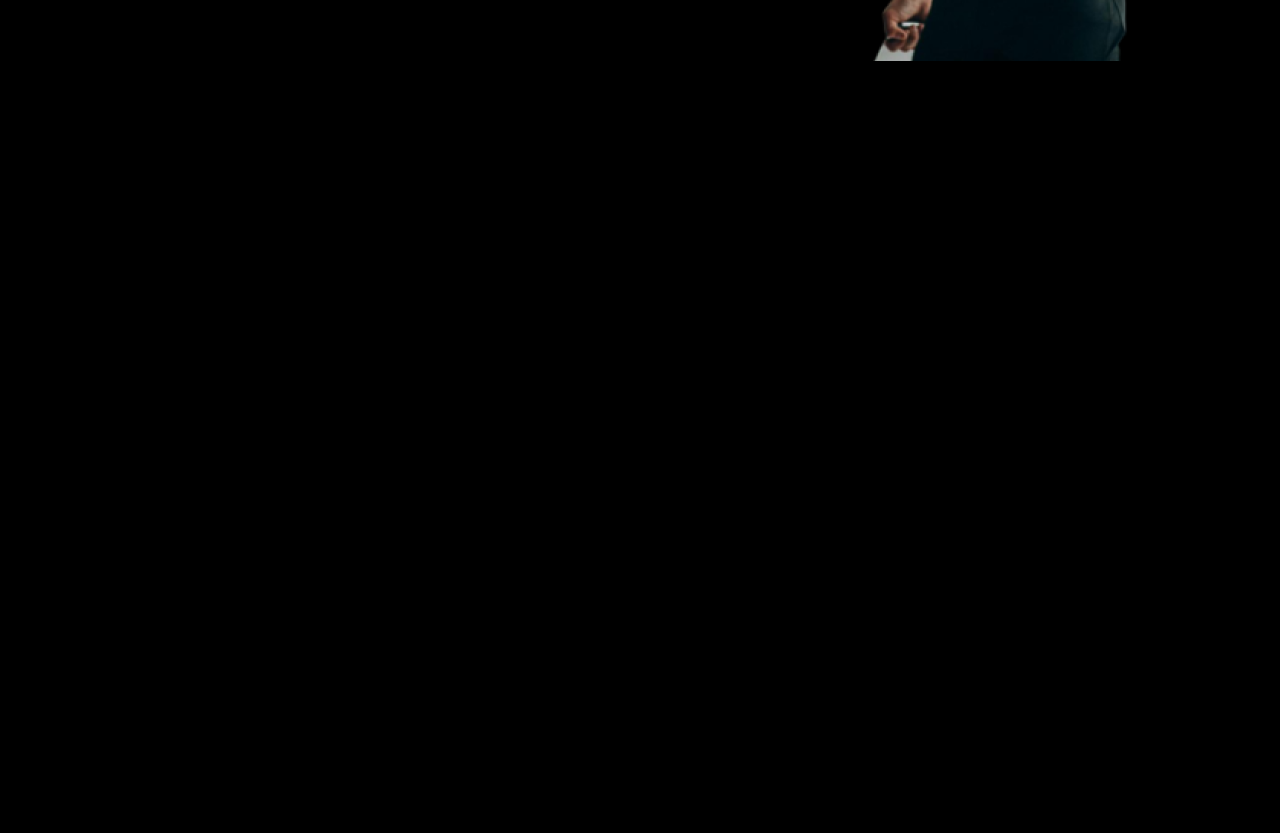
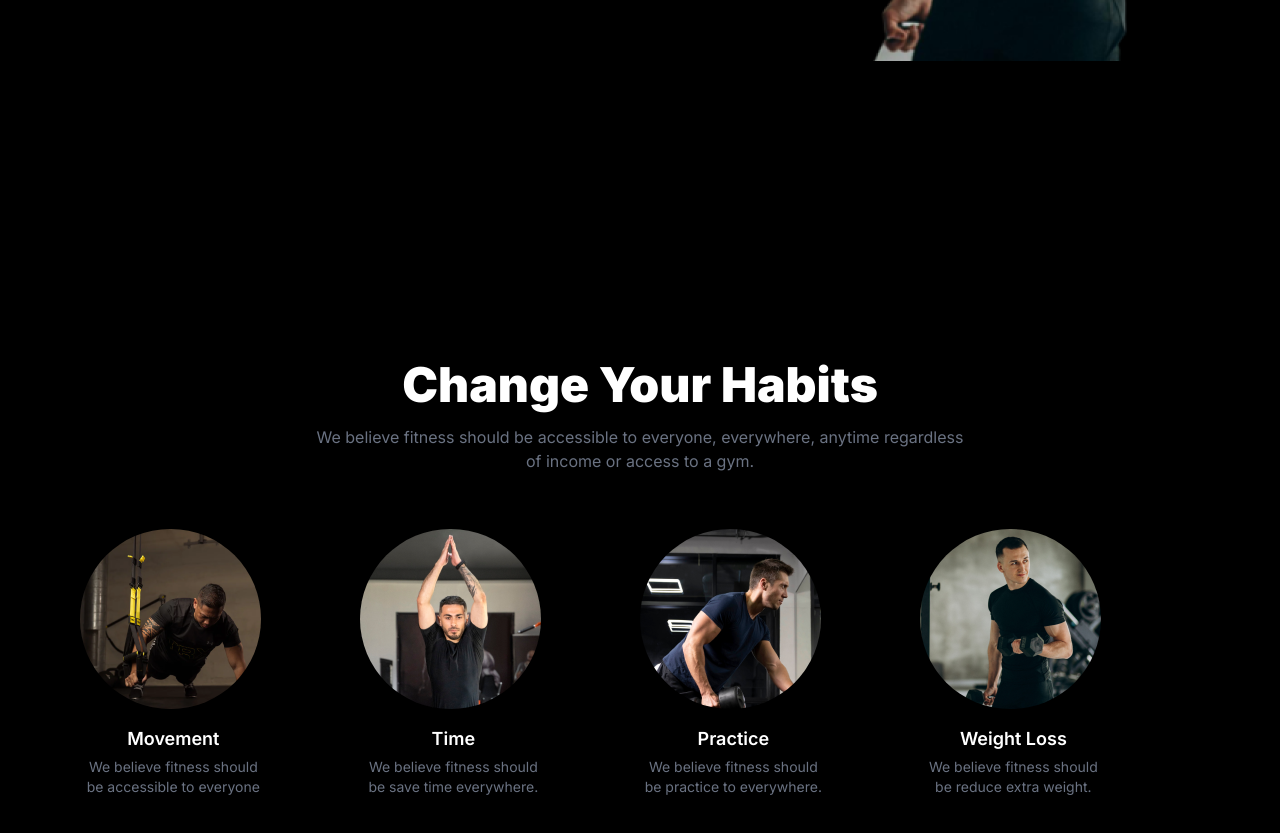
Before and after one commit to shihabuddin-dev/fitness-grow, a plain HTML site: page index.html in a window 1280 px wide. Shown: the part 599-1432 px from the top of the page. Before the commit the page ends 800 px from the top, so only its background shows below. Drawn offline with nearby package versions, Linux system fonts and the light colour scheme.

Commit message:
Change Your Habits section has been added

```diff
--- a/index.html
+++ b/index.html
@@ -47,7 +47,7 @@
         </nav>
 
         <!-- hero section  -->
-        <section class="max-w-6xl mx-auto md:flex justify-between items-center px-4 lg:px-0">
+        <section class="max-w-6xl mx-auto md:flex justify-between items-center px-4 lg:px-0 flex-wrap">
             <!-- hero left (text) -->
             <div class="w-8/12 lg:w-5/12">
                 <h1 class="font-black text-4xl sm:text-7xl">Get body in <span class="dancing-font">shape</span> & stay
@@ -92,14 +92,44 @@
             </div>
         </section>
     </header>
-    <main>
+    <main class="max-w-6xl mx-auto">
+        <!-- Change Your Habits section  -->
+        <section class="my-40 px-4">
+            <div class="text-center w-7/12 mx-auto">
+                <h2 class="text-5xl font-black pb-4">Change Your Habits</h2>
+                <p class="text-gray-500 pb-14">We believe fitness should be accessible to everyone, everywhere, anytime regardless of income or access to a gym.</p>
+            </div>
+
+            <!-- circle  -->
+            <div class="grid sm:grid-cols-2 lg:grid-cols-4">
+                <div class="w-8/12 text-center">
+                    <img class="rounded-full" src="images/habit1.png" alt="">
+                    <h3 class="text-lg font-semibold pt-4">Movement</h3>
+                    <p class="text-gray-500 text-sm pt-1">We believe fitness should be accessible to everyone</p>
+                </div>
+                <div class="w-8/12 text-center">
+                    <img class="rounded-full" src="images/habit2.png" alt="">
+                    <h3 class="text-lg font-semibold pt-4">Time</h3>
+                    <p class="text-gray-500 text-sm pt-1">We believe fitness should be save time everywhere.</p>
+                </div>
+                <div class="w-8/12 text-center">
+                    <img class="rounded-full" src="images/habit3.png" alt="">
+                    <h3 class="text-lg font-semibold pt-4">Practice</h3>
+                    <p class="text-gray-500 text-sm pt-1">We believe fitness should be practice to everywhere.</p>
+                </div>
+                <div class="w-8/12 text-center">
+                    <img class="rounded-full" src="images/habit4.png" alt="">
+                    <h3 class="text-lg font-semibold pt-4">Weight Loss</h3>
+                    <p class="text-gray-500 text-sm pt-1">We believe fitness should be reduce extra weight.</p>
+                </div>
+            </div>
+        </section>
+
 
     </main>
     <footer>
 
     </footer>
-
-
 </body>
 
 </html>
```
Also changed, not shown: images/habit1.png (renamed from images/image 3.png), images/habit2.png (renamed from images/image 2.png), images/habit3.png (renamed from images/image 4.png), images/habit4.png (renamed from images/image 5.png).
